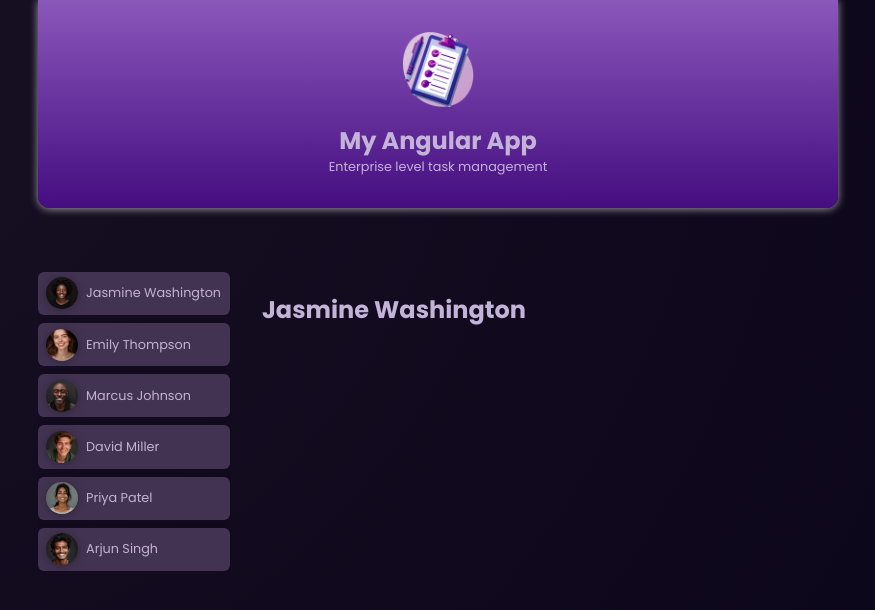
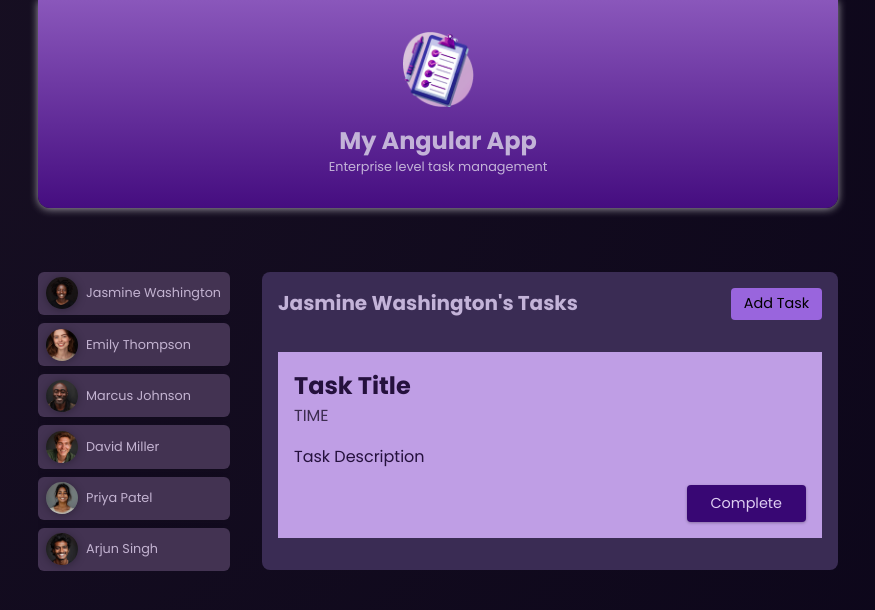
Before and after one commit to SANDEEP4396/complete-angular-tutorial, an Angular app: page / in a window 1280 px wide. Both pictures are taken after a click on the button "Jasmine Washington". Shown: the top 610 px of the page, without its empty margins (202-1077 px from the left). Built offline with nearby package versions, Linux system fonts and the light colour scheme.

Commit message:
Implement tasks feature with dynamic task rendering and styling; add dummy tasks data and refactor task component structure.

```diff
--- a/src/app/app.html
+++ b/src/app/app.html
@@ -3,10 +3,7 @@
   <ul id="users">
     @for (user of users; track user.id) {
     <li>
-        <app-user
-          [user]="user"
-          (selectedUser)="onSelectUser($event)"
-        />
+      <app-user [user]="user" (selectedUser)="onSelectUser($event)" />
     </li>
     }
     <!-- <li>
@@ -35,7 +32,7 @@
     </li> -->
   </ul>
   @if (selectedUser) {
-    <app-tasks [name]="selectedUserName"/>
+  <app-tasks [userId]="selectedUser.id" [name]="selectedUserName" />
   } @else {
   <p>Select a user to view their task!</p>
   }
--- /dev/null
+++ b/src/app/dummy-tasks.ts
@@ -0,0 +1,25 @@
+export const dummyTasks = [
+  {
+    id: 't1',
+    userId: 'u1',
+    title: 'Master Angular',
+    summary:
+      'Learn all the basic and advanced features of Angular & how to apply them.',
+    dueDate: '2025-12-31',
+  },
+  {
+    id: 't2',
+    userId: 'u3',
+    title: 'Build first prototype',
+    summary: 'Build a first prototype of the online shop website',
+    dueDate: '2024-05-31',
+  },
+  {
+    id: 't3',
+    userId: 'u3',
+    title: 'Prepare issue template',
+    summary:
+      'Prepare and describe an issue template which will help with project management',
+    dueDate: '2024-06-15',
+  },
+]
--- /dev/null
+++ b/src/app/tasks/task/task.css
@@ -0,0 +1,37 @@
+article {
+  padding: 1rem;
+  color: #25113d;
+  background-color: #bf9ee5;
+}
+
+h2 {
+  margin: 0;
+}
+
+time {
+  color: #3c2c50;
+}
+
+.actions {
+  text-align: right;
+  margin: 0;
+}
+
+.actions button {
+  font: inherit;
+  font-size: 0.9rem;
+  cursor: pointer;
+  background-color: #380774;
+  color: #decdf2;
+  border-radius: 4px;
+  padding: 0.5rem 1.5rem;
+  border: none;
+  box-shadow: 0 1px 3px rgba(0, 0, 0, 0.3);
+  transition: all 0.3s ease;
+}
+
+.actions button:hover,
+.actions button:active {
+  background-color: #4a0774;
+  box-shadow: 0 1px 6px rgba(0, 0, 0, 0.3);
+}
--- /dev/null
+++ b/src/app/tasks/task/task.html
@@ -0,0 +1,8 @@
+<article>
+    <h2> Task Title</h2>
+    <time> TIME</time>
+    <p> Task Description</p>
+    <p class="actions">
+        <button>Complete</button>
+    </p>
+</article>
--- /dev/null
+++ b/src/app/tasks/task/task.ts
@@ -0,0 +1,11 @@
+import { Component } from '@angular/core';
+
+@Component({
+  selector: 'app-task',
+  imports: [],
+  templateUrl: './task.html',
+  styleUrl: './task.css'
+})
+export class Task {
+
+}
--- a/src/app/tasks/tasks.css
+++ b/src/app/tasks/tasks.css
@@ -0,0 +1,63 @@
+#tasks {
+  padding: 1rem;
+  border-radius: 8px;
+  max-height: 60vh;
+  overflow: auto;
+  background-color: #3a2c54;
+}
+
+header {
+  display: flex;
+  justify-content: space-between;
+  align-items: flex-start;
+  margin-bottom: 2rem;
+  gap: 1rem;
+}
+
+h2 {
+  margin: 0;
+  font-size: 0.9rem;
+  width: 60%;
+  text-wrap: balance;
+}
+
+menu {
+  margin: 0;
+  padding: 0;
+}
+
+menu button {
+  font: inherit;
+  cursor: pointer;
+  background-color: #9965dd;
+  border-radius: 4px;
+  border: none;
+  padding: 0.35rem 0.8rem;
+  font-size: 0.9rem;
+}
+
+menu button:hover,
+menu button:active {
+  background-color: #a565dd
+}
+
+ul {
+  list-style: none;
+  margin: 1rem 0;
+  padding: 0;
+  display: flex;
+  flex-direction: column;
+  gap: 1rem;
+  max-height: 50vh;
+  overflow: auto;
+}
+
+@media (min-width: 768px) {
+  h2 {
+    font-size: 1.25rem;
+  }
+
+  menu {
+    width: auto;
+  }
+}
--- a/src/app/tasks/tasks.html
+++ b/src/app/tasks/tasks.html
@@ -1,5 +1,15 @@
-<div>
-    <h2>
-        {{name}}
-    </h2>
-</div>
+<section id="tasks">
+    <header>
+         <h2>{{name}}'s Tasks</h2>
+         <menu>
+            <button> Add Task</button>
+         </menu>
+    </header>
+    <ul>
+       @for (task of selectedUserTasks; track task.id) {
+              <li>
+                <app-task />
+              </li>
+       }
+    </ul>
+</section>
--- a/src/app/tasks/tasks.ts
+++ b/src/app/tasks/tasks.ts
@@ -1,12 +1,20 @@
 import { Component, Output, Input, EventEmitter } from '@angular/core';
 import { DUMMY_USERS } from '../dummy-users';
+import { Task } from "./task/task";
+import { dummyTasks } from '../dummy-tasks';
 
 @Component({
   selector: 'app-tasks',
-  imports: [],
+  imports: [Task],
   templateUrl: './tasks.html',
   styleUrl: './tasks.css'
 })
 export class Tasks {
+@Input({required:true}) userId!: string;
 @Input({required:true}) name: string | undefined;
+tasks = dummyTasks;
+
+get selectedUserTasks() {
+  return this.tasks.filter(task => task.userId === this.userId);
 }
+}
```
Also changed, not shown: 1 other file (tests, documents, lock files or other folders). Lines whose indentation alone changed are shown as unchanged.
